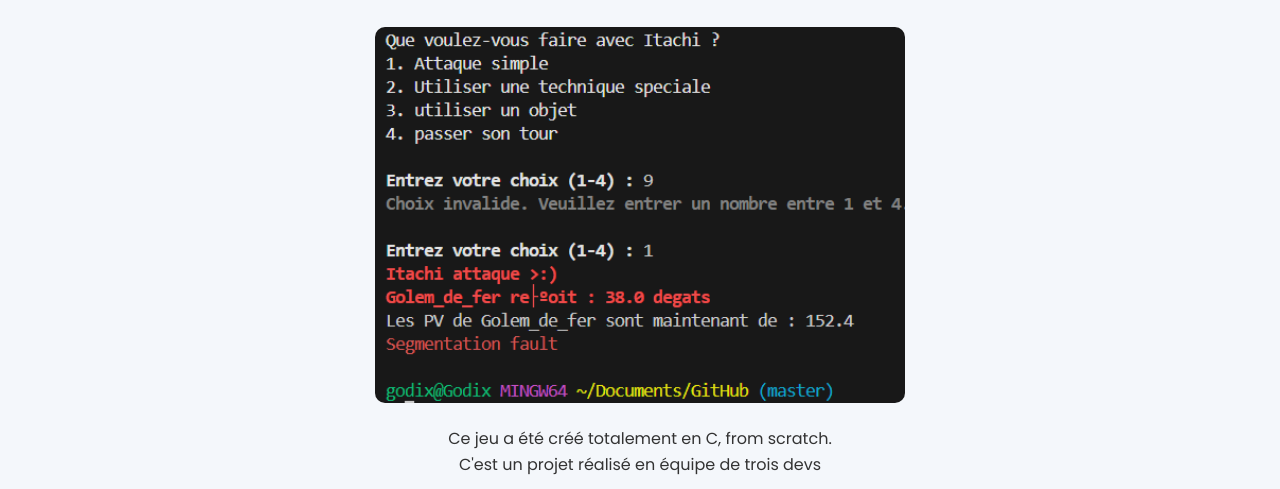
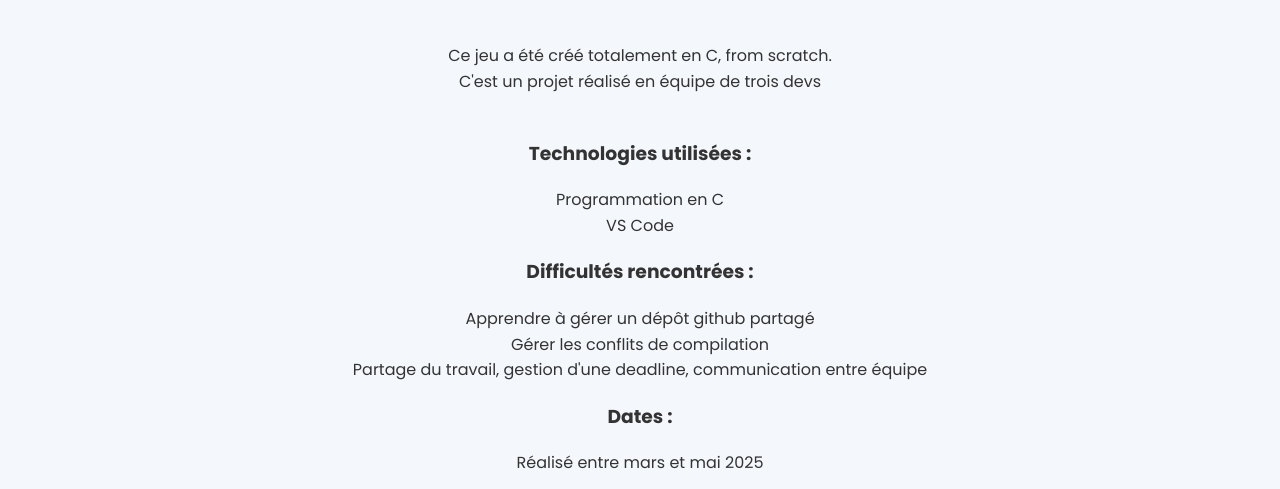
Before and after one commit to Alegodix/portfolio_chatbot, a website: page Projets/multiverseus.html in a window 1280 px wide. Shown: the part 309-798 px from the top of the page. Drawn offline with Linux system fonts and the light colour scheme.

Commit message:
suppression d'une image

```diff
--- a/Projets/multiverseus.html
+++ b/Projets/multiverseus.html
@@ -24,7 +24,7 @@
     <section>
       <h2>Détails du projet : MultiverSeus</h2>
         <br>
-      <img class="project-image-wrapper" style="width: 50%; height: 50%" src="../Images/MultiverSeus_SegFault1.png" alt="Image du jeu" />
+      <!--<img class="project-image-wrapper" style="width: 50%; height: 50%" src="../Images/MultiverSeus_SegFault1.png" alt="Image du jeu" /> -->
 
       <p>
         Ce jeu a été créé totalement en C, from scratch. <br>
```
